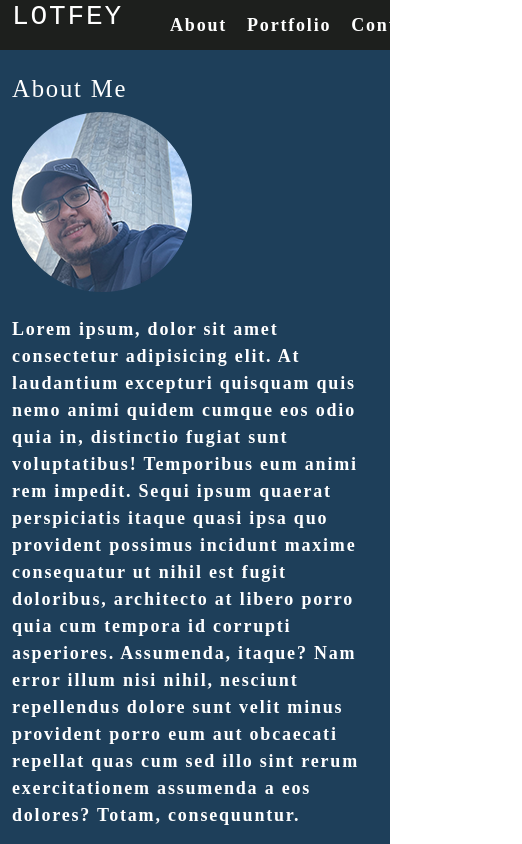
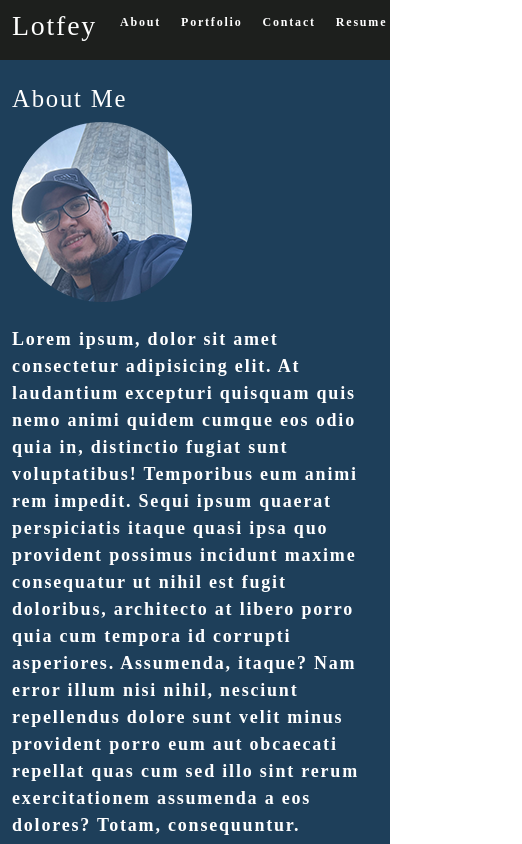
Before and after one commit to alotfey/Lotfey-React, a React (Create React App) app: page / in a window 390 px wide. Shown: the top 844 px of the page, 522 px wide, since content can reach past the window. Built offline with nearby package versions, Linux system fonts and the light colour scheme.

Commit message:
fix css mobile bug

```diff
--- a/src/components/Nav.js
+++ b/src/components/Nav.js
@@ -2,12 +2,12 @@ import React from 'react';
 
 function Nav({ currentPage, handlePageChange }) {
   return (
-    <header className='container'>
-      <div>
-          <h1 className='logo'><a href="#about">Lotfey</a></h1>
+    <header className='navbar container'>
+      <div  className='col-2'>
+          <h1><a href="#about">Lotfey</a></h1>
 
       </div>
-      <nav>
+      <nav className='col-10'>
         <ul>
           <li>
             <a href="#about" onClick={() => handlePageChange('About')}>
--- a/src/index.css
+++ b/src/index.css
@@ -27,8 +27,7 @@
   header {
     padding: 0 20px;
     background-color: #1d1f1d;
-    height: 50px;
-    display: flex;
+    height: 100%;
     justify-content: space-between;
   }
 
@@ -79,3 +78,9 @@
     list-style: circle;
     display: block;
   }
+
+  @media only screen and (max-width: 600px) {
+    header{
+     font-size: 12px;
+    }
+  }
```
Also changed, not shown: src/App.css (line endings or trailing spaces).
